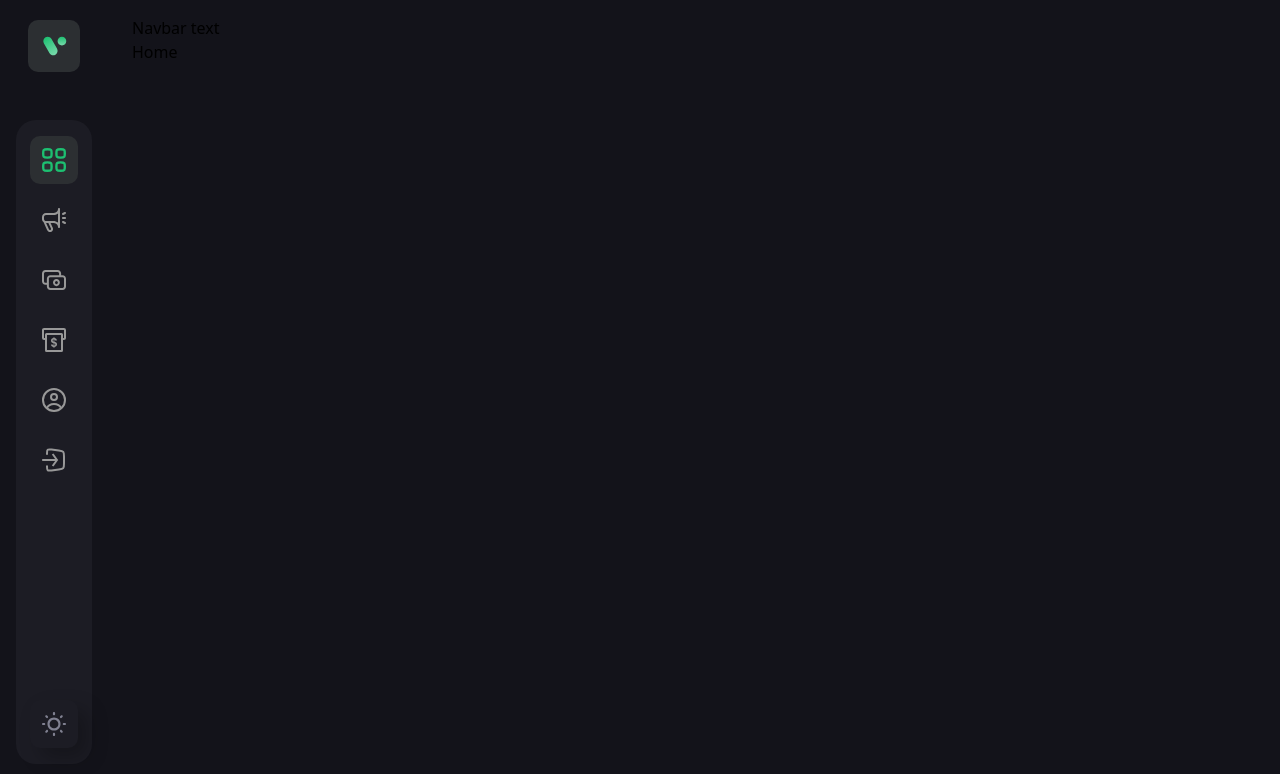
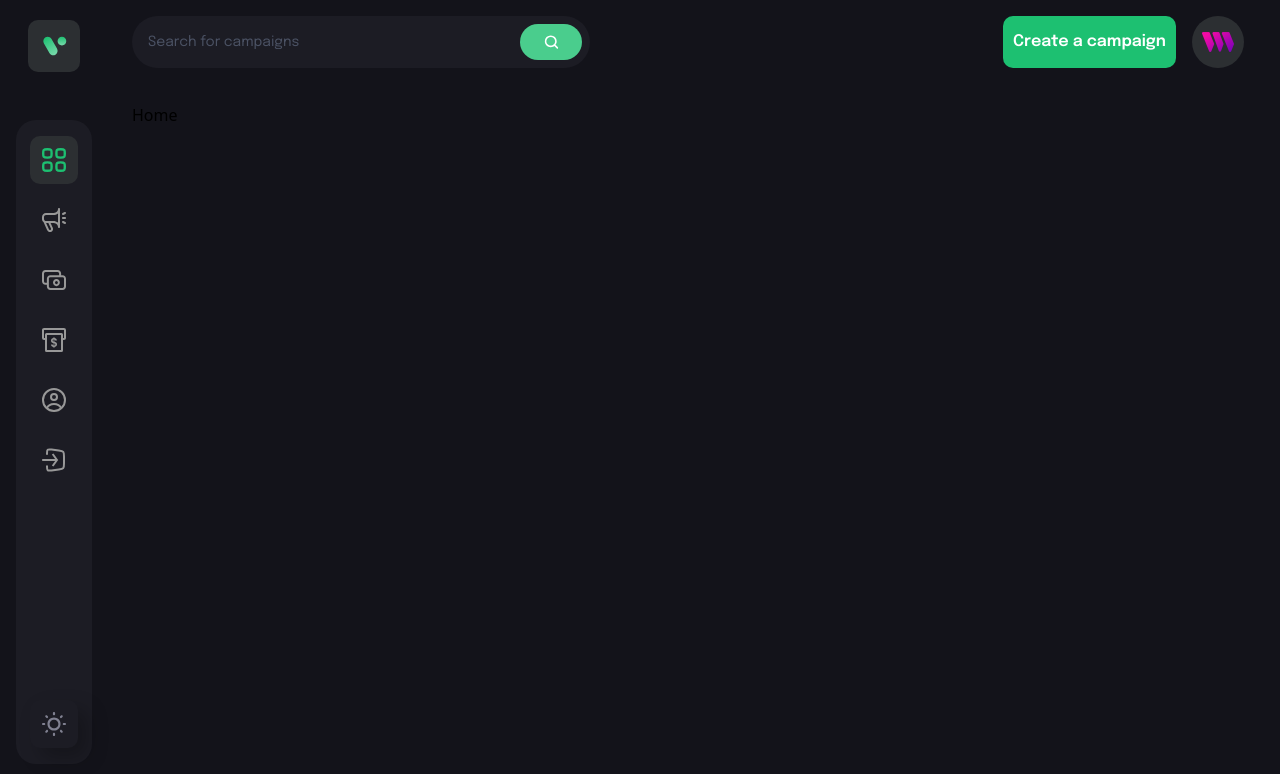
Before and after one commit to iamSuraZz/Web3-Blockchain-Crowdfunding-Platform, a React (Create React App) app in the folder client/: page / in a window 1280 px wide. Shown: the top 774 px of the page. Built offline with nearby package versions, Linux system fonts and the light colour scheme; what @thirdweb-dev/react would draw is missing.

Commit message:
create navbar and hamburger navbar for mobile

```diff
--- a/client/src/App.js
+++ b/client/src/App.js
@@ -20,6 +20,9 @@
         <Navbar />
         <Routes>
           <Route path="/" element={<Home />} />
+          <Route path="/profile" element={<Profile />} />
+          <Route path="/create-campaign" element={<CreateCampaign />} />
+          <Route path="campaign-details/:id" element={<CampaignDetails />} />
         </Routes>
       </div>
     </div>
--- /dev/null
+++ b/client/src/components/CustomButton.js
@@ -0,0 +1,15 @@
+import React from "react";
+
+const CustomButton = ({ btnType, title, handleClick, styles }) => {
+  return (
+    <button
+      type={btnType}
+      onClick={handleClick}
+      className={`font-epilogue font-semibold text-[16px] leading-[26px] text-white min-h-[52px] px-[10px] rounded-[10px] ${styles}`}
+    >
+      {title}
+    </button>
+  );
+};
+
+export default CustomButton;
--- a/client/src/components/Navbar.jsx
+++ b/client/src/components/Navbar.jsx
@@ -1,7 +1,121 @@
-import React from "react";
+import React, { useState } from "react";
+import { Link, useNavigate } from "react-router-dom";
+import { CustomButton } from "./index";
+import { logo, menu, search, thirdweb } from "../assets";
+import { navlinks } from "../constants/index";
 
 const Navbar = () => {
-  return <div>Navbar text</div>;
+  const navigate = useNavigate();
+  const [isActive, setIsActive] = useState("dashboard");
+  const [toggleDrawer, setToggleDrawer] = useState(false);
+
+  const address = "94urfj";
+
+  return (
+    <div className="flex md:flex-row flex-col-reverse justify-between mb-[35px] gap-6">
+      <div className="lg:flex-1 flex flex-row max-w-[458px] py-2 pl-4 pr-2 h-[52px] bg-[#1c1c24] rounded-[100px]">
+        <input
+          type="text"
+          placeholder="Search for campaigns"
+          className="flex w-full font-epilogue font-normal text-[14px] placeholder:text-[#4b5264] text-white bg-transparent outline-none"
+        />
+        <div className="w-[72px] h-full rounded-[20px] bg-[#4acd8d] flex justify-center items-center cursor-pointer">
+          <img
+            src={search}
+            alt="search"
+            className="w-[15px] h-[15px] object-contain"
+          />
+        </div>
+      </div>
+
+      <div className="sm:flex hidden flex-row justify-end gap-4">
+        <CustomButton
+          btnType="button"
+          title={address ? "Create a campaign" : "Connect"}
+          styles={address ? "bg-[#1dc071]" : "bg-[#8c6dfd]"}
+          handleClick={() => {
+            if (address) navigate("create-campaign");
+            // else connect();
+          }}
+        />
+        <Link to="/profile">
+          <div className="w-[52px] h-[52px] rounded-full bg-[#2c2f32] flex justify-center items-center cursor-pointer">
+            <img
+              src={thirdweb}
+              alt="user"
+              className="w-[60%] h-[60%] object-contain"
+            />
+          </div>
+        </Link>
+      </div>
+
+      {/* Small screen navigation */}
+      <div className="sm:hidden flex justify-between items-center relative">
+        <div className="w-[40px] h-[40px] rounded-[10px] bg-[#2c2f32] flex justify-center items-center cursor-pointer">
+          <img
+            src={logo}
+            alt="user"
+            className="w-[60%] h-[60%] object-contain"
+          />
+        </div>
+        <img
+          src={menu}
+          alt="menu"
+          className="w-[34px] h-[34px] cursor-pointer object-contain"
+          onClick={() => setToggleDrawer((prev) => !prev)}
+        />
+
+        <div
+          className={`absolute top-[60px] right-0 left-0 bg-[#1c1c24] z-10 shadow-secondary py-4 ${
+            !toggleDrawer ? "-translate-y-[100vh]" : "translate-y-0"
+          } transition-all duration-700`}
+        >
+          <ul className="mb-4">
+            {navlinks.map((link) => (
+              <li
+                key={link.name}
+                className={`flex p-4 ${
+                  isActive === link.name && "bg-[#3a3a43]"
+                }`}
+                onClick={() => {
+                  setIsActive(link.name);
+                  setToggleDrawer(false);
+                  navigate(link.link);
+                }}
+              >
+                <img
+                  src={link.imgUrl}
+                  alt={link.name}
+                  className={`w-[24px] h-[24px] object-contain ${
+                    isActive === link.name ? "grayscale-0" : "grayscale"
+                  }`}
+                />
+                <p
+                  className={`ml-[20px] cursor-pointer font-epilogue font-semibold text-[14px] ${
+                    isActive === link.name ? "text-[#1dc071]" : "text-[#808191]"
+                  }`}
+                >
+                  {link.name}
+                </p>
+              </li>
+            ))}
+          </ul>
+
+          <div className="flex mx-4">
+            <CustomButton
+              btnType="button"
+              title={address ? "Create a campaign" : "Connect"}
+              styles={address ? "bg-[#1dc071]" : "bg-[#8c6dfd]"}
+              handleClick={() => {
+                if (address) navigate("create-campaign");
+                // else "connect()";
+              }}
+            />
+          </div>
+        </div>
+      </div>
+    </div>
+  );
 };
 
 export default Navbar;
--- a/client/src/components/index.js
+++ b/client/src/components/index.js
@@ -1,2 +1,3 @@
 export { default as Sidebar } from "./Sidebar";
 export { default as Navbar } from "./Navbar";
+export { default as CustomButton } from "./CustomButton";
```
